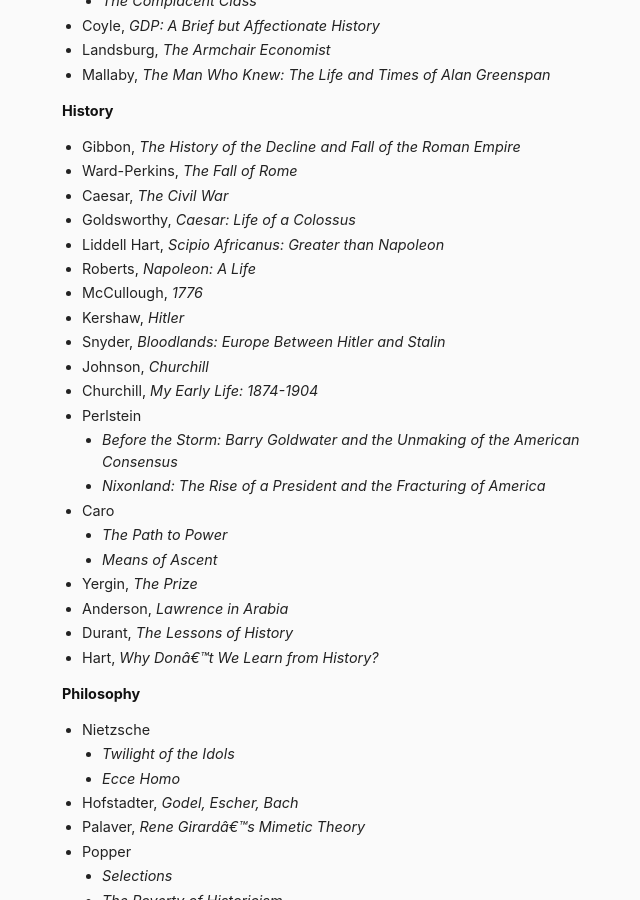
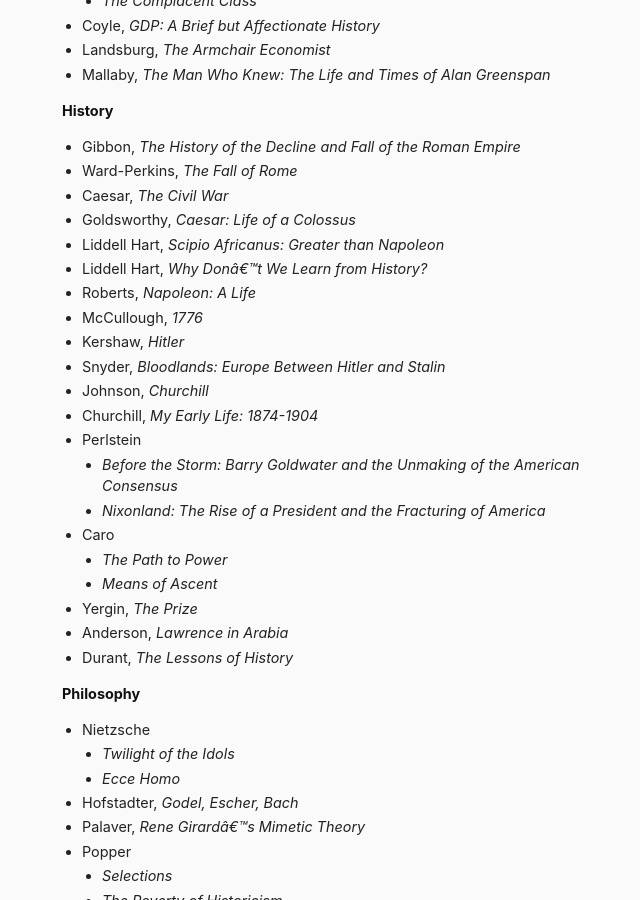
Before and after one commit to danschlz/danschulz.github.io, a Jekyll site: the page built from books.md, in a window 1280 px wide and 900 px high, scrolled down 895 px. Shown: the whole window, without its empty margins (298-938 px from the left). Built offline with Jekyll 4.4.1, drawn with Linux system fonts in a browser that asks for light colours; part of the change alters nothing that is shown.

Commit message:
Update books.md

```diff
--- a/books.md
+++ b/books.md
@@ -46,6 +46,7 @@ Jump to:
 - Caesar, _The Civil War_
 - Goldsworthy, _Caesar: Life of a Colossus_
 - Liddell Hart, _Scipio Africanus: Greater than Napoleon_
+- Liddell Hart, _Why Don't We Learn from History?_
 - Roberts, _Napoleon: A Life_
 - McCullough, _1776_
 - Kershaw, _Hitler_
@@ -61,7 +62,6 @@ Jump to:
 - Yergin, _The Prize_
 - Anderson, _Lawrence in Arabia_
 - Durant, _The Lessons of History_
-- Hart, _Why Don't We Learn from History?_
 
 **Philosophy** <a name="philosophy"></a>
 - Nietzsche
```
